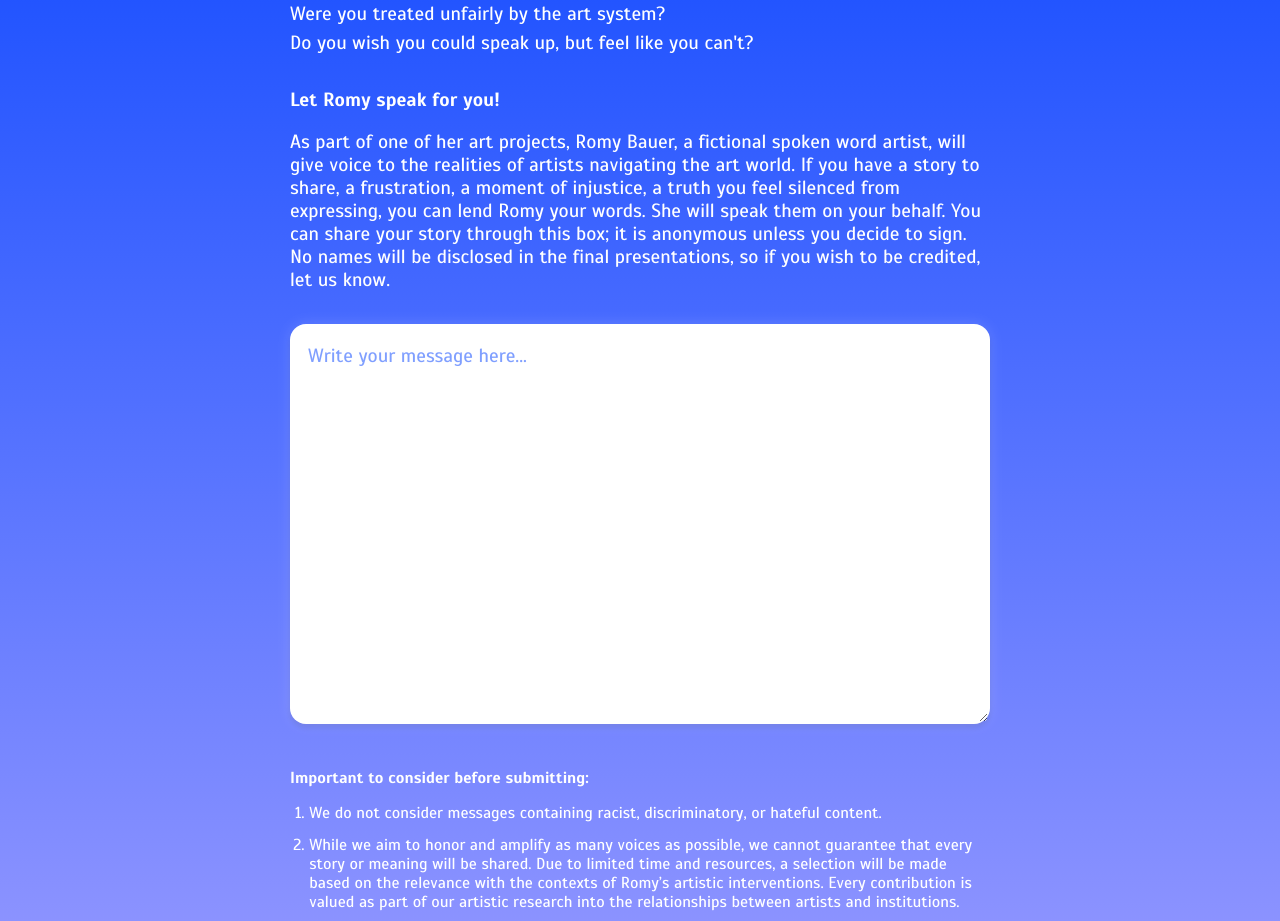
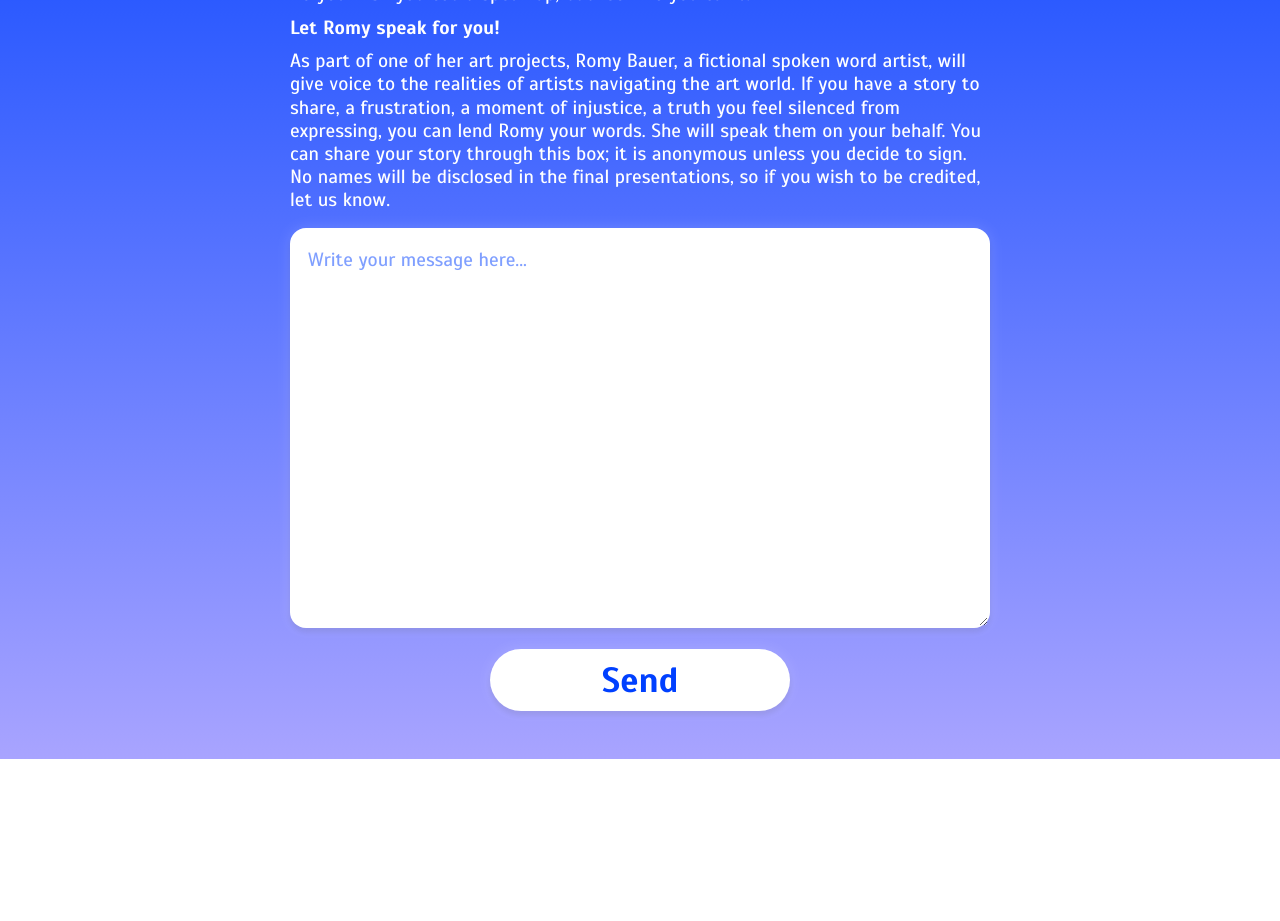
Before and after one commit to artemis-gr/iamair, a plain HTML site: page romy/index.html in a window 1280 px wide. Shown: the part 193-1114 px from the top of the page. After the commit the page ends 952 px from the top, so only its background shows below. Drawn offline with Linux system fonts and the light colour scheme.

Commit message:
edits in spacing

```diff
--- a/romy/index.html
+++ b/romy/index.html
@@ -30,8 +30,8 @@
   <div class="romy-container">
     <h1 class="romy-title">Artists Borrow Romy's Voice</h1>
     <div class="romy-intro">
-      Were you treated unfairly by the art system?<br>Do you wish you could speak up, but feel like you can't? <br><br>
-      <strong>Let Romy speak for you!</strong><br>
+      <p>Were you treated unfairly by the art system?<br>Do you wish you could speak up, but feel like you can't?</p>
+      <strong>Let Romy speak for you!</strong>
       <p>As part of one of her art projects, Romy Bauer, a fictional spoken word artist, will give voice to the realities of artists navigating the art world. If you have a story to share, a frustration, a moment of injustice, a truth you feel silenced from expressing, you can lend Romy your words. She will speak them on your behalf. You can share your story through this box; it is anonymous unless you decide to sign. No names will be disclosed in the final presentations, so if you wish to be credited, let us know.</p>
     </div>
 
@@ -44,14 +44,14 @@
       <!-- Optional redirect -->
       <input type="hidden" name="_redirect" value="https://www.iamair.nl/thank-you.html">
 
-      <div class="footer-notes">
+      <!-- <div class="footer-notes">
         <strong>Important to consider before submitting:</strong>
         <ol>
           <li>We do not consider messages containing racist, discriminatory, or hateful content.</li>
           <li>While we aim to honor and amplify as many voices as possible, we cannot guarantee that every story or meaning will be shared. Due to limited time and resources, a selection will be made based on the relevance with the contexts of Romy’s artistic interventions. Every contribution is valued as part of our artistic research into the relationships between artists and institutions.</li>
           <li>IAMAIR is an independent agency and artistic research run by artists. While IAMAIR collaborates with cultural institutions, it maintains its independence and does not function as a cultural institution itself. We do not share any information you provide with institutions, we use it for artistic and research purposes. All submissions are anonymized unless you explicitly request to be credited. This project is about amplifying the voices of artists safely and honestly.</li>
         </ol>
-      </div>
+      </div> -->
 
       <input type="submit" value="Send">
     </form>
--- a/styles/romy.css
+++ b/styles/romy.css
@@ -19,7 +19,8 @@ body {
   font-weight: 700;
   font-size: 3em;
   line-height: 1.2em;
-  margin-bottom: 1rem;
+  margin-top: 0;
+  margin-bottom: 0.5rem;
   text-transform: uppercase;
 }
 
@@ -27,19 +28,19 @@ body {
   font-weight: 400;
   font-size: 1.2em;
   line-height: 1.5;
-  margin-bottom: 2rem;
 }
 
 .romy-intro p {
   font-weight: 400;
   font-size: 1em;
   line-height: 1.2;
-  margin-top: 1rem;
-  margin-bottom: 2rem;
+  margin-top: 0.5rem;
+  margin-bottom: 0.5rem;
 }
 
 .form-box {
-  margin-top: 2rem;
+  margin-top: 1rem;
+  text-align: center;
 }
 
 textarea {
@@ -84,7 +85,7 @@ input[type="submit"] {
   border: 2px solid rgba(255, 255, 255, 0.7);
   border-radius: 100px;
   padding: 0.2em 1em;
-  margin-top: 2rem;
+  margin-top: 1rem;
   cursor: pointer;
   backdrop-filter: blur(10px);
   -webkit-backdrop-filter: blur(10px);
```
